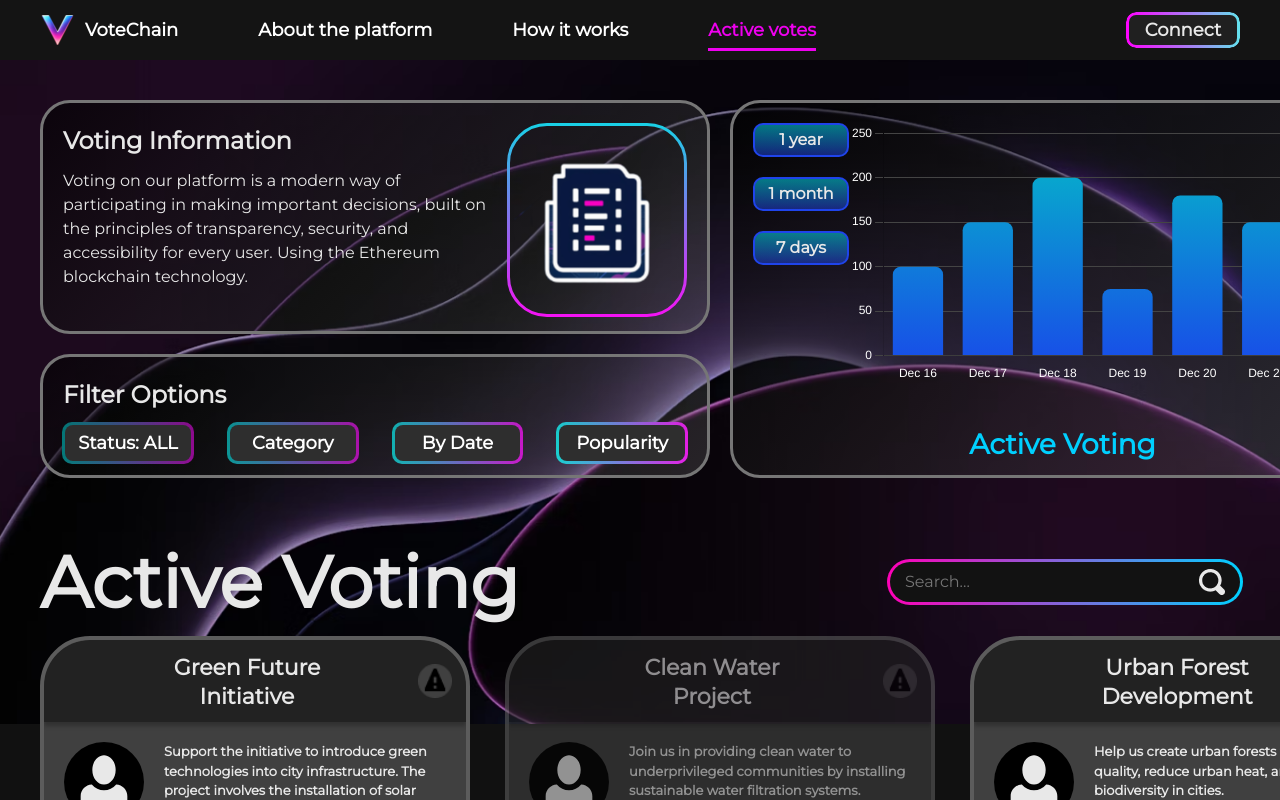
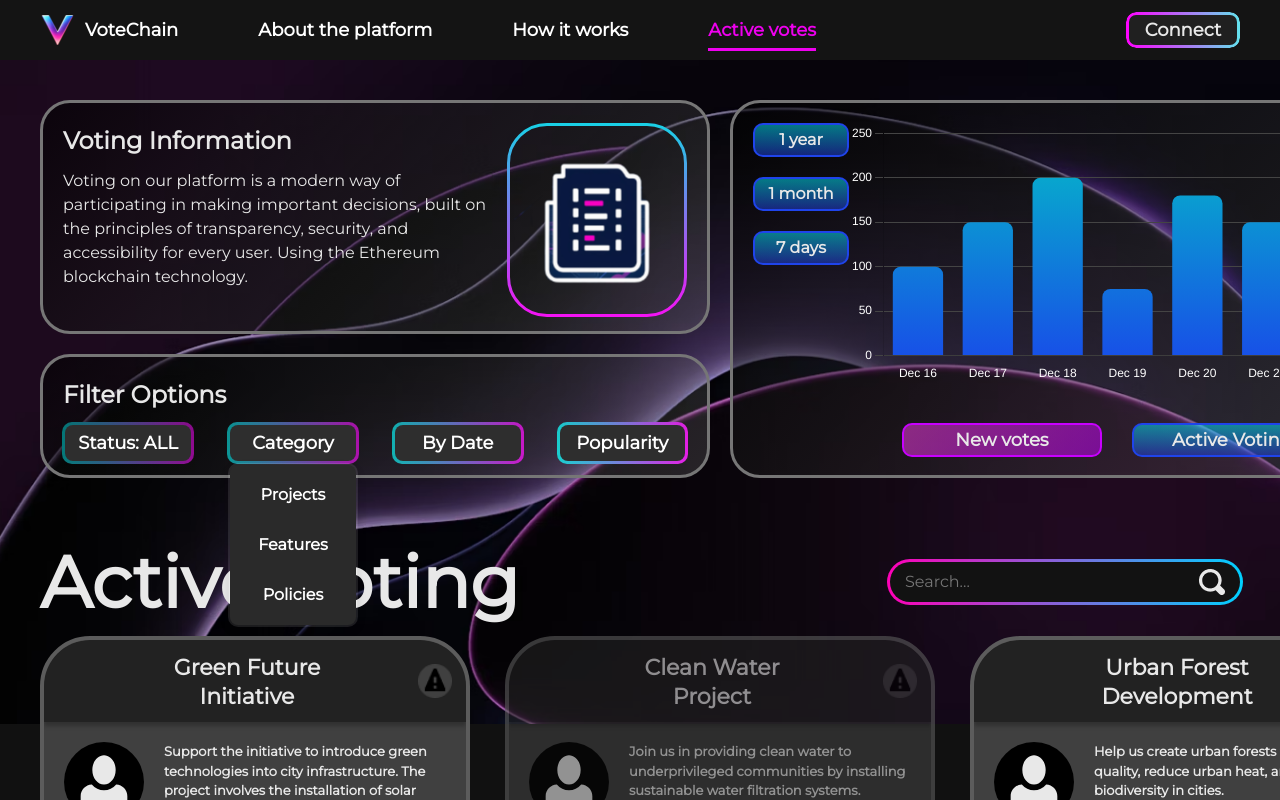
Before and after one commit to VladyslavHuts/VoteChain-frontend, a React (Create React App) app: page /active-votes in a window 1280 px wide. Both pictures are taken after a click on the button "Category". Built offline with nearby package versions, Linux system fonts and the light colour scheme.

Commit message:
Final preparation for unification of frontend and security.

```diff
--- a/package.json
+++ b/package.json
@@ -8,6 +8,7 @@
     "@types/node": "^16.18.117",
     "axios": "^1.7.9",
     "chart.js": "^4.4.7",
+    "classnames": "^2.5.1",
     "react": "^18.3.1",
     "react-chartjs-2": "^5.3.0",
     "react-dom": "^18.3.1",
--- a/src/components/Account.tsx
+++ b/src/components/Account.tsx
@@ -27,7 +27,7 @@ class Account extends Component<{}, AccountState> {
         this.setState({ buttonState: "waiting" });
 
         setTimeout(() => {
-            alert("Identity confirmed!"); // Виконуємо дію (наприклад, показуємо алерт)
+            alert("Identity confirmed!");
 
             this.setState({ buttonState: "success" });
         }, 1000);
--- a/src/components/Dashboard.tsx
+++ b/src/components/Dashboard.tsx
@@ -6,15 +6,19 @@ import dashboardImage from "../assets/images/dashboard__info-img.svg";
 
 interface State {
     isDropdownOpen: boolean;
+    isCategoryDropdownOpen: boolean;
     selectedInterval: string;
     selectedStatus: string;
+    chartType: string;
 }
 
 class Dashboard extends Component<{}, State> {
     state: State = {
         isDropdownOpen: false,
+        isCategoryDropdownOpen: false,
         selectedInterval: "7 days",
         selectedStatus: "ALL",
+        chartType: "activeVotes",
     };
 
     toggleDropdown = () => {
@@ -23,10 +27,19 @@ class Dashboard extends Component<{}, State> {
         }));
     };
 
+    toggleCategoryDropdown = () => {
+        this.setState((prevState) => ({
+            isCategoryDropdownOpen: !prevState.isCategoryDropdownOpen,
+        }));
+    };
+
     closeDropdown = (e: MouseEvent) => {
         const target = e.target as HTMLElement;
-        if (!target.closest(".dropdown")) {
-            this.setState({ isDropdownOpen: false });
+        if (!target.closest(".dropdown") && !target.closest(".category-dropdown")) {
+            this.setState({
+                isDropdownOpen: false,
+                isCategoryDropdownOpen: false,
+            });
         }
     };
 
@@ -45,6 +58,10 @@ class Dashboard extends Component<{}, State> {
     changeStatus = (status: string) => {
         this.setState({ selectedStatus: status });
         console.log(`Status changed to: ${status}`);
+    };
+
+    changeChartType = (type: string) => {
+        this.setState({ chartType: type });
     };
 
     getDatesForInterval = (interval: string): string[] => {
@@ -72,27 +89,41 @@ class Dashboard extends Component<{}, State> {
     };
 
     getGraphData = () => {
-        const { selectedInterval } = this.state;
+        const { selectedInterval, chartType } = this.state;
 
-        const dataMap: Record<string, number[]> = {
-            "7 days": [100, 150, 200, 75, 180, 150, 250],
-            "1 month": [500, 700, 600, 550],
-            "1 year": [450, 550, 600, 650, 700, 750, 800, 850, 900, 950, 1000, 1100],
+        const dataMap: Record<string, Record<string, number[]>> = {
+            "activeVotes": {
+                "7 days": [100, 150, 200, 75, 180, 150, 250],
+                "1 month": [500, 700, 600, 550],
+                "1 year": [450, 550, 600, 650, 700, 750, 800, 850, 900, 950, 1000, 1100],
+            },
+            "newVotes": {
+                "7 days": [50, 100, 120, 60, 90, 80, 150],
+                "1 month": [300, 400, 350, 380],
+                "1 year": [250, 300, 350, 400, 450, 500, 550, 600, 650, 700, 750, 800],
+            },
+        };
+
+        const colorsMap: Record<string, string[]> = {
+            "activeVotes": ["#03c0c6", "#2600ff"],
+            "newVotes": ["#FC42E9", "#C800FF"],
         };
 
         const labels = this.getDatesForInterval(selectedInterval);
+        const data = dataMap[chartType][selectedInterval];
+        const [startColor, endColor] = colorsMap[chartType];
 
         return {
             labels: labels,
             datasets: [
                 {
-                    label: "Votes",
-                    data: dataMap[selectedInterval],
+                    label: chartType === "activeVotes" ? "Active Votes" : "New Votes",
+                    data: data,
                     backgroundColor: (context: any) => {
                         const ctx = context.chart.ctx;
                         const gradient = ctx.createLinearGradient(0, 0, 0, 400);
-                        gradient.addColorStop(0, "#03c0c6");
-                        gradient.addColorStop(1, "#2600ff");
+                        gradient.addColorStop(0, startColor);
+                        gradient.addColorStop(1, endColor);
                         return gradient;
                     },
                     borderRadius: 8,
@@ -140,7 +171,9 @@ class Dashboard extends Component<{}, State> {
     };
 
     render() {
-        const { isDropdownOpen, selectedInterval, selectedStatus } = this.state;
+        const { isDropdownOpen, isCategoryDropdownOpen, selectedInterval, selectedStatus, chartType } = this.state;
+
+        const buttonClass = chartType === "activeVotes" ? "dashboard__graph-btn-blue" : "dashboard__graph-btn-pink";
 
         return (
             <section className="dashboard">
@@ -171,7 +204,7 @@ class Dashboard extends Component<{}, State> {
                                             className="dashboard__filters-btn"
                                             onClick={this.toggleDropdown}
                                         >
-                                            Status: {selectedStatus}
+                                            {selectedStatus === "ALL" ? `Status: ${selectedStatus}` : selectedStatus}
                                         </button>
                                         {isDropdownOpen && (
                                             <div className="dropdown__content">
@@ -196,7 +229,36 @@ class Dashboard extends Component<{}, State> {
                                             </div>
                                         )}
                                     </div>
-                                    <button className="dashboard__filters-btn">Category</button>
+                                    <div className="dropdown category-dropdown">
+                                        <button
+                                            className="dashboard__filters-btn"
+                                            onClick={this.toggleCategoryDropdown}
+                                        >
+                                            Category
+                                        </button>
+                                        {isCategoryDropdownOpen && (
+                                            <div className="dropdown__content">
+                                                <button
+                                                    className="dropdown__content-btn"
+                                                    onClick={() => console.log("Projects selected")}
+                                                >
+                                                    Projects
+                                                </button>
+                                                <button
+                                                    className="dropdown__content-btn"
+                                                    onClick={() => console.log("Features selected")}
+                                                >
+                                                    Features
+                                                </button>
+                                                <button
+                                                    className="dropdown__content-btn"
+                                                    onClick={() => console.log("Policies selected")}
+                                                >
+                                                    Policies
+                                                </button>
+                                            </div>
+                                        )}
+                                    </div>
                                     <button className="dashboard__filters-btn">By Date</button>
                                     <button className="dashboard__filters-btn">Popularity</button>
                                 </div>
@@ -206,25 +268,19 @@ class Dashboard extends Component<{}, State> {
                             <div className="dashboard__statistics-wrapper">
                                 <div className="dashboard__graph-btns">
                                     <button
-                                        className={`dashboard__graph-btn ${
-                                            selectedInterval === "1 year" ? "active" : ""
-                                        }`}
+                                        className={`${buttonClass} ${selectedInterval === "1 year" ? "active" : ""}`}
                                         onClick={() => this.changeInterval("1 year")}
                                     >
                                         1 year
                                     </button>
                                     <button
-                                        className={`dashboard__graph-btn ${
-                                            selectedInterval === "1 month" ? "active" : ""
-                                        }`}
+                                        className={`${buttonClass} ${selectedInterval === "1 month" ? "active" : ""}`}
                                         onClick={() => this.changeInterval("1 month")}
                                     >
                                         1 month
                                     </button>
                                     <button
-                                        className={`dashboard__graph-btn ${
-                                            selectedInterval === "7 days" ? "active" : ""
-                                        }`}
+                                        className={`${buttonClass} ${selectedInterval === "7 days" ? "active" : ""}`}
                                         onClick={() => this.changeInterval("7 days")}
                                     >
                                         7 days
@@ -233,8 +289,18 @@ class Dashboard extends Component<{}, State> {
                                 <div className="dashboard__graph">{this.renderGraph()}</div>
                             </div>
                             <div className="dashboard__graph-btns-stat">
-
-                                <h3 className="dashboard__graph-btn-stat">Active Voting</h3>
+                                <button
+                                    className={`dashboard__graph-btn-new ${chartType === "newVotes" ? "active" : ""}`}
+                                    onClick={() => this.changeChartType("newVotes")}
+                                >
+                                    New votes
+                                </button>
+                                <button
+                                    className={`dashboard__graph-btn-active ${chartType === "activeVotes" ? "active" : ""}`}
+                                    onClick={() => this.changeChartType("activeVotes")}
+                                >
+                                    Active Voting
+                                </button>
                             </div>
                         </div>
                     </div>
--- a/src/components/NotFound.tsx
+++ b/src/components/NotFound.tsx
@@ -20,11 +20,11 @@ class NotFound extends Component {
                             marginTop: '20px'
                         }}
                         onMouseEnter={(e) => {
-                            const target = e.target as HTMLAnchorElement; // Явно вказуємо тип
+                            const target = e.target as HTMLAnchorElement;
                             target.style.transform = 'scale(1.05)';
                         }}
                         onMouseLeave={(e) => {
-                            const target = e.target as HTMLAnchorElement; // Явно вказуємо тип
+                            const target = e.target as HTMLAnchorElement;
                             target.style.transform = 'scale(1)';
                         }}
                     >
--- a/src/components/Vote.tsx
+++ b/src/components/Vote.tsx
@@ -11,7 +11,7 @@ interface CardData {
     title: string;
     description: string;
     imageUrl: string;
-    isClosed: boolean; // Статус голосування
+    isClosed: boolean;
 }
 
 interface State {
@@ -25,7 +25,6 @@ class Vote extends Component<{}, State> {
         filteredData: [],
     };
 
-    // Оновлення даних з додаванням isClosed
     mockData: CardData[] = [
         {
             id: 1,
--- a/src/styles/card.css
+++ b/src/styles/card.css
@@ -121,7 +121,6 @@
     z-index: 1;
     transition: all 0.3s ease;
 }
-
 .card__button--details::before {
     content: "";
     position: absolute;
@@ -137,7 +136,6 @@
     mask-composite: exclude;
     z-index: -1;
 }
-
 .card__button--details:hover {
     color: #00d0ff;
     box-shadow: 0px 0px 10px rgba(0, 208, 255, 0.5);
@@ -146,18 +144,15 @@
     background-color: #fff;
     border: 1px solid #ccc;
 }
-
 .card--closed {
     background-color: #f8f8f8;
     border: 1px solid #e0e0e0;
     opacity: 0.6;
 }
-
 .card__status {
     color: red;
     font-weight: bold;
 }
-
 .card__message {
     text-align: center;
     color: #888;
--- a/src/styles/dashboard.css
+++ b/src/styles/dashboard.css
@@ -81,7 +81,7 @@
     flex-direction: column;
     gap: 20px;
 }
-.dashboard__graph-btn{
+.dashboard__graph-btn-blue{
     border: 2px solid #1F44EB;
     border-radius: 10px;
     width: 96px;
@@ -91,9 +91,23 @@
     font-size: 16px;
     transition: all 0.3s ease;
 }
-.dashboard__graph-btn:hover{
+.dashboard__graph-btn-blue:hover{
     background: #121212;
     color: #1F44EB;
+}
+.dashboard__graph-btn-pink{
+    border: 2px solid #C800FF;
+    border-radius: 10px;
+    width: 96px;
+    height: 34px;
+    background: linear-gradient(133deg, rgba(252, 66, 233, 0.5) 0%, rgba(200, 0, 255, 0.5) 100%);
+    font-weight: 700;
+    font-size: 16px;
+    transition: all 0.3s ease;
+}
+.dashboard__graph-btn-pink:hover{
+    background: #121212;
+    border: 2px solid #C800FF;
 }
 .dashboard__statistics-wrapper{
     display: flex;
@@ -104,13 +118,39 @@
     height: 300px;
 }
 .dashboard__graph-btns-stat{
+    display: flex;
+    justify-content: right;
+    gap: 30px;
+    padding-right: 40px;
 
 }
-.dashboard__graph-btn-stat{
-    text-align: center;
+.dashboard__graph-btn-active{
+    border: 2px solid #1F44EB;
+    border-radius: 10px;
+    background: linear-gradient(180deg, rgba(0, 234, 255, 0.5) 0%, rgba(31, 68, 235, 0.5) 100%);
     font-weight: 700;
-    font-size: 28px;
-    color: #00d0ff;
+    font-size: 18px;
+    transition: all 0.3s ease;
+    width: 200px;
+    height: 34px;
+}
+.dashboard__graph-btn-active:hover{
+    background: #121212;
+    color: #1F44EB;
+}
+.dashboard__graph-btn-new{
+    border: 2px solid #C800FF;
+    border-radius: 10px;
+    background: linear-gradient(133deg, rgba(252, 66, 233, 0.5) 0%, rgba(200, 0, 255, 0.5) 100%);
+    font-weight: 700;
+    font-size: 18px;
+    transition: all 0.3s ease;
+    width: 200px;
+    height: 34px;
+}
+.dashboard__graph-btn-new:hover{
+    background: #121212;
+    color: #C800FF;
 }
 .dropdown {
     position: relative;
--- a/src/styles/details.css
+++ b/src/styles/details.css
@@ -18,7 +18,6 @@
     border: 3px solid #5c5c5c;
     border-radius: 30px;
     max-width: 900px;
-    width: 90%;
     z-index: 1001;
     box-shadow: 0 4px 15px rgba(0, 0, 0, 0.5);
     text-align: center;
```
Also changed, not shown: src/styles/about.css (+0 -8 lines), src/styles/functionality.css (+0 -9 lines), 1 other file (tests, documents, lock files or other folders).
